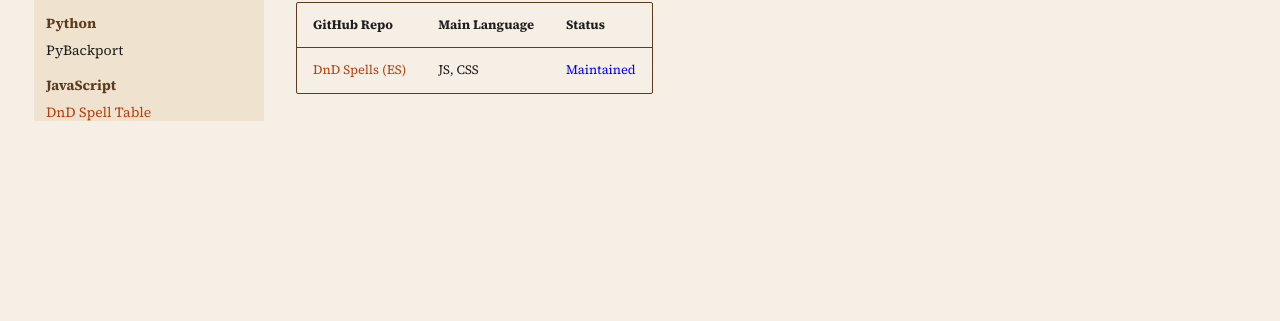
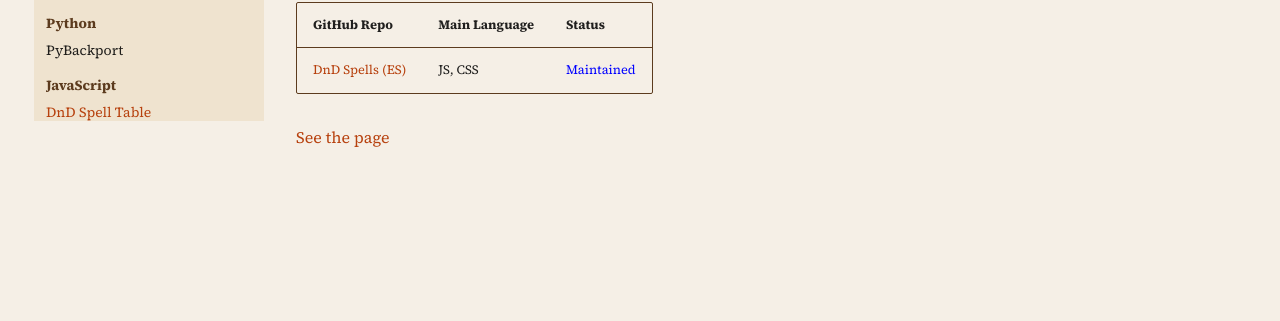
Before and after one commit to Jtachan/website, an MkDocs documentation site: the page built from docs/projects/spells.md, in a window 1280 px wide. Shown: the part 226-547 px from the top of the page. Built offline with MkDocs 1.6.1 and Material for MkDocs 9.7.7, drawn with Linux system fonts in a browser that asks for light colours; comment, search, counter and statistics services are not loaded.

Commit message:
Project (Spells): Link to page

```diff
--- a/docs/projects/spells.md
+++ b/docs/projects/spells.md
@@ -3,3 +3,5 @@
 | GitHub Repo | Main Language | Status |
 | --- | --- | --- |
 | [DnD Spells (ES)](https://github.com/Jtachan/DnD-5.5-Spells-ES) | JS, CSS | <span style="color: blue">Maintained</span> |
+
+[See the page](https://jtachan.github.io/DnD-5.5-Spells-ES/)
```
